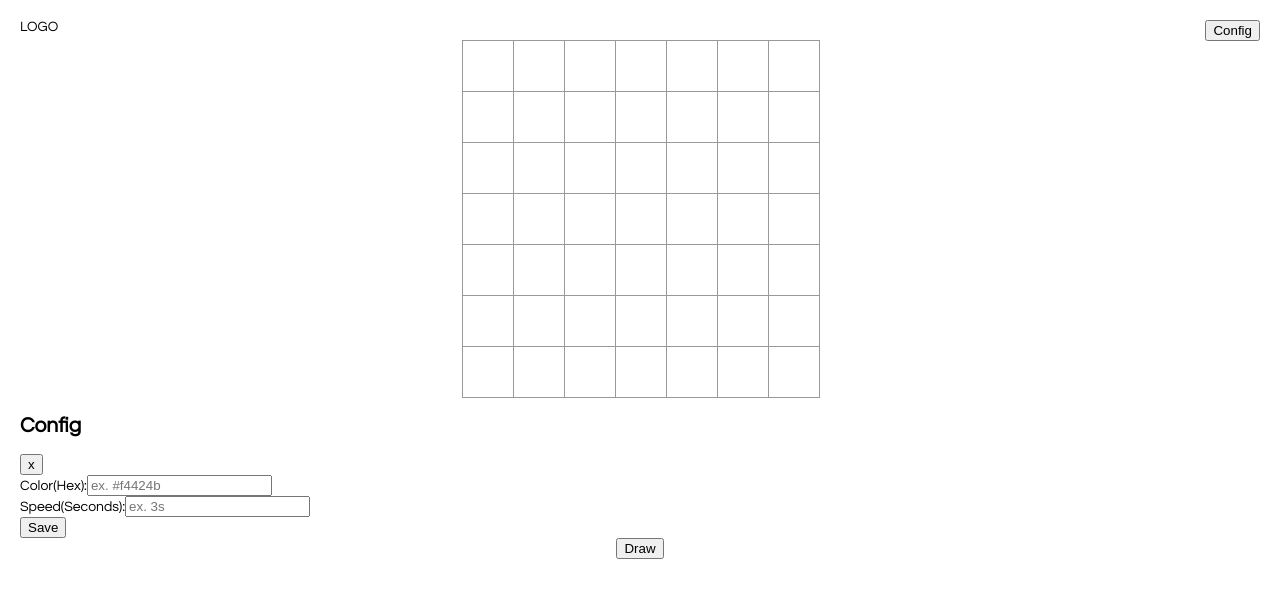
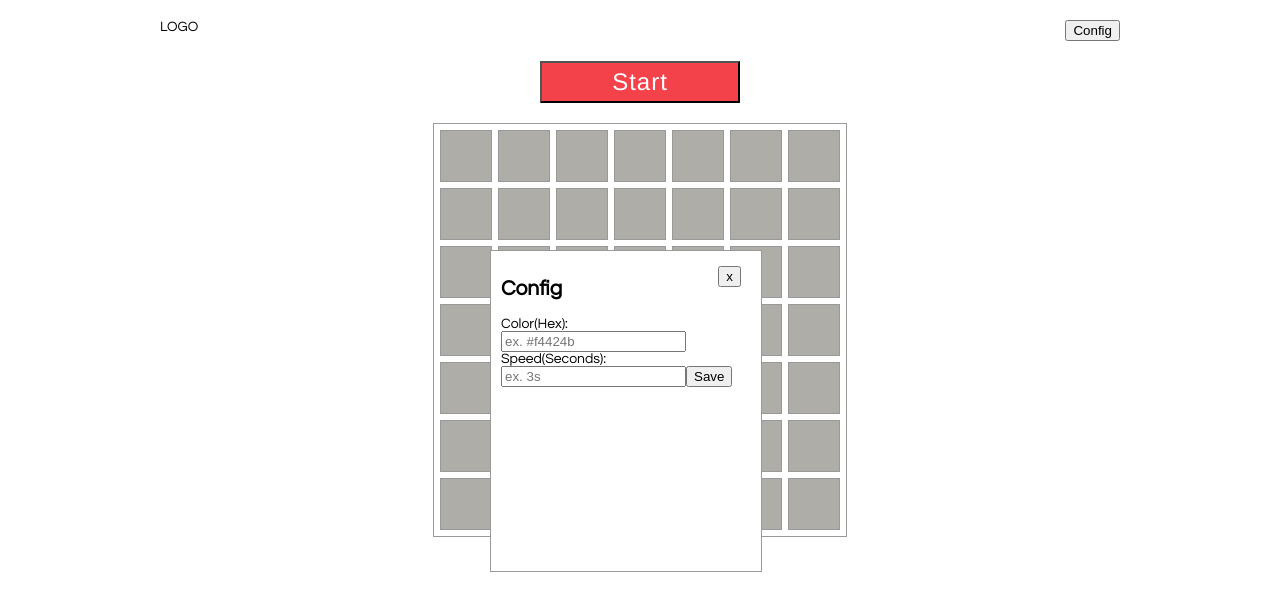
Before and after one commit to mmswi/theSnakeReact, a React app: page / in a window 1280 px wide. Both pictures are taken after a click on the button "Config". Built offline with nearby package versions, Linux system fonts and the light colour scheme.

Commit message:
Added some styling

```diff
--- a/src/components/Modal.js
+++ b/src/components/Modal.js
@@ -42,7 +42,7 @@ export default class Modal extends React.Component {
             <div className={`modal-container display-flex ${this.props.showModal ? '':'hide'} `}>
                 <div className="modal-header">
                     <h2>Config</h2>
-                    <button onClick={this.props.closeModal}>x</button>
+                    <button className="close-btn" onClick={this.props.closeModal}>x</button>
                 </div>
                 <div className="modal-body">
                     <form name="configForm">
--- a/src/containers/App.js
+++ b/src/containers/App.js
@@ -24,7 +24,7 @@ class Board extends React.Component {
             rows.push(<div className="board-row" key={i + 'board-row'}>{oneRow}</div>)
         }
         return (
-            <div>
+            <div className="board">
                 {rows}
             </div>
         );
@@ -35,7 +35,7 @@ class Board extends React.Component {
     renderSquare(i, key) {
         return (
             <Square
-                hexColor={this.props.drawn[i] ? this.props.hexColor : '#ffffff'}
+                hexColor={this.props.drawn[i] ? this.props.hexColor : '#afada8'}
                 key={key}
                 value={i}
             />
@@ -77,8 +77,11 @@ export default class App extends React.Component {
         let currentDrawing = this.state.drawing.slice()
         currentDrawing = currentDrawing.fill(null, 0, 49)
         this.setState({
-            drawing: currentDrawing
+            drawing: currentDrawing,
+            isDrawn: false
         })
+        // disabling the button to prevent double click
+        this.refs.drawBtn.setAttribute("disabled", "disabled");
         // the start of the snake drawing is random
         const startIndex = getRandomInt(0, 48)
         let isSnakeAlive = true
@@ -129,7 +132,7 @@ export default class App extends React.Component {
             for (var i=0; i < snakeArray.length; i++) {
                 (function (i) {
                     // arrow function binds the this to the this in call, else use .bind(this) on the anon function
-                    const timeout = setTimeout(() => {
+                    setTimeout(() => {
                         // setting the state one cell at a time
                         const theMove = snakeArray[i]
                         currentDrawing[theMove] = true;
@@ -138,6 +141,11 @@ export default class App extends React.Component {
                                 ...prevState,
                                 drawing: currentDrawing
                             })
+                        if(snakeArray.length-1 === i) {
+                            this.setState({isDrawn: true})
+                            // making the button clickable again
+                            this.refs.drawBtn.removeAttribute("disabled");
+                        }
                     }, time*i)
                 }).call(this, i)
 
@@ -157,19 +165,23 @@ export default class App extends React.Component {
     }
 
     render() {
-        const btnText = this.state.isDrawn ? 'Redraw' : 'Draw'
+        const btnText = this.state.isDrawn ? 'Restart' : 'Start'
         return (
             <div className="app disp-flex">
-                <div className="app-header disp-flex">
-                    <div className="logo">LOGO</div>
-                    <div className="config">
-                        <div>
-                            <button onClick={() => this.openModal()}>Config {this.props.seconds}</button>
+                <div className="disp-flex row-center">
+                    <div className="app-header-wrapper disp-flex">
+                        <div className="logo">LOGO</div>
+                        <div className="config">
+                            <div>
+                                <button onClick={() => this.openModal()}>Config {this.props.seconds}</button>
+                            </div>
                         </div>
-
                     </div>
                 </div>
                 <div>
+                <div className="draw-btn-container disp-flex row-center">
+                        <button ref="drawBtn" className="draw-btn" onClick={() => this.drawSnake()}>{btnText}</button>
+                    </div>
                     <div className="app-board disp-flex">
                         <Board drawn={this.state.drawing}
                                 hexColor={this.state.hexColor}
@@ -182,9 +194,6 @@ export default class App extends React.Component {
                                 speed={this.state.drawTime}
                                 hexColor={this.state.hexColor}
                         />
-                    </div>
-                    <div className="draw-btn-container disp-flex row-center">
-                        <button onClick={() => this.drawSnake()}>{btnText}</button>
                     </div>
                 </div>
             </div>
--- a/src/index.css
+++ b/src/index.css
@@ -7,14 +7,18 @@ ol, ul {
     padding-left: 30px;
 }
 
-.board-row:after {
-    clear: both;
-    content: "";
-    display: table;
+.board-row {
+    display: flex;
+    /* padding: 1px; */
 }
 
 .status {
     margin-bottom: 10px;
+}
+
+.board {
+    border: 1px solid #999;
+    padding: 3px;
 }
 
 .square {
@@ -24,8 +28,7 @@ ol, ul {
     font-weight: bold;
     line-height: 34px;
     height: 50px;
-    margin-right: -1px;
-    margin-top: -1px;
+    margin: 3px;
     padding: 0;
     text-align: center;
     width: 50px;
@@ -47,10 +50,6 @@ ol, ul {
     flex-direction: column;
 }
 
-.app-header {
-    justify-content: space-between;
-}
-
 .app-board {
     justify-content: center;
 }
@@ -68,8 +67,29 @@ ol, ul {
 }
 
 .modal-container {
-    max-width: 300px;
+    max-width: 250px;
     flex-direction: column;
+    border: 1px solid #999;
+    height: 300px;
+    position: absolute;
+    top: 50%;
+    margin-top: -150px;
+    left: 50%;
+    margin-left: -150px;
+    z-index: 999;
+    background: #fff;
+    display: flex;
+    padding: 10px;
+}
+
+.modal-header {
+    position: relative;
+}
+
+.modal-header .close-btn {
+    position: absolute;
+    right: 10px;
+    top: 5px;
 }
 
 .modal-container.hide {
@@ -86,3 +106,29 @@ ol, ul {
 .error .error-message {
     display: block;
 }
+
+.draw-btn {
+    margin: 20px 0;
+    padding: 5px;
+    width: 200px;
+    font-family: 'Helvetica', 'Arial';
+    letter-spacing: 1px;
+    font-weight: 100;
+    font-size: 24px;
+    color: #fff;
+    background-color: #f4424b;
+    outline: none;
+}
+
+.app-header-wrapper {
+    width: 100%;
+    max-width: 960px;
+    justify-content: space-between;
+}
+
+@media (max-width: 768px) {
+    .square {
+        height: 30px;
+        width: 30px;
+    }
+}
```
